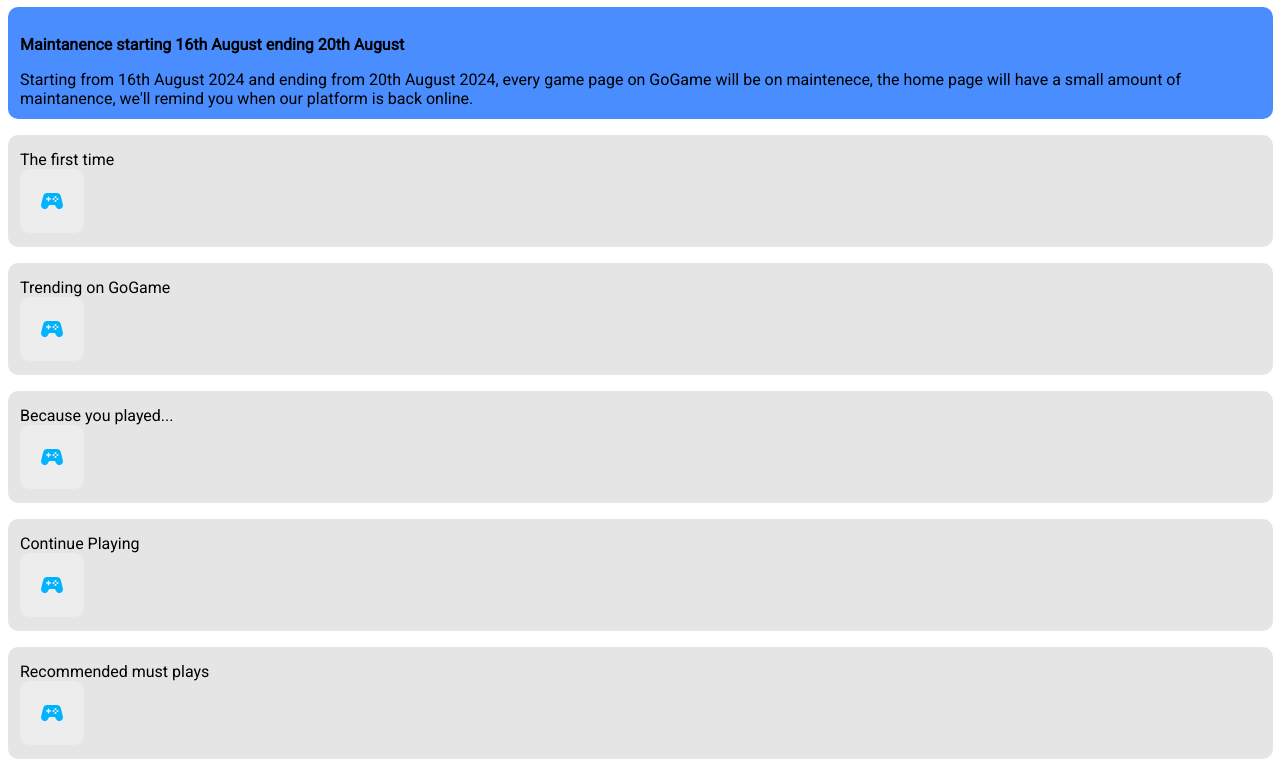
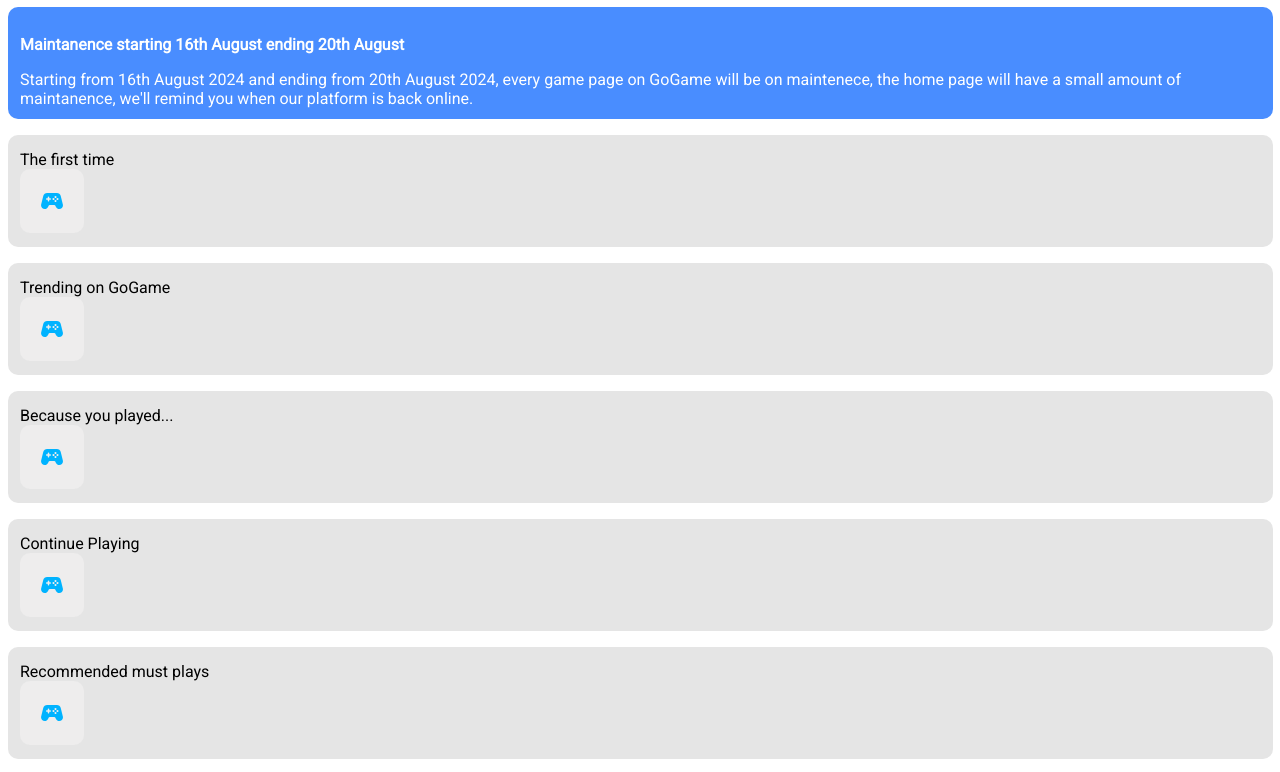
Before and after one commit to GoGame1/home, a plain HTML site: page index.html in a window 1280 px wide. Shown: the part 51-823 px from the top of the page. Drawn offline with Linux system fonts and the light colour scheme.

Commit message:
Update index.html

```diff
--- a/index.html
+++ b/index.html
@@ -171,8 +171,8 @@
     </header>
 
    <div class="game-events" style="background-color: #498DFF;">
-       <p><b>Maintanence starting 16th August ending 20th August</b></p>
-       <p>Starting from 16th August 2024 and ending from 20th August 2024, every game page on GoGame will be on maintenece, the home page will have a small amount of maintanence, we'll remind you when our platform is back online.</p>
+       <p style="color: white;"><b>Maintanence starting 16th August ending 20th August</b></p>
+       <p style="color: white;">Starting from 16th August 2024 and ending from 20th August 2024, every game page on GoGame will be on maintenece, the home page will have a small amount of maintanence, we'll remind you when our platform is back online.</p>
    </div>
 
     <div class="game-events">
```
